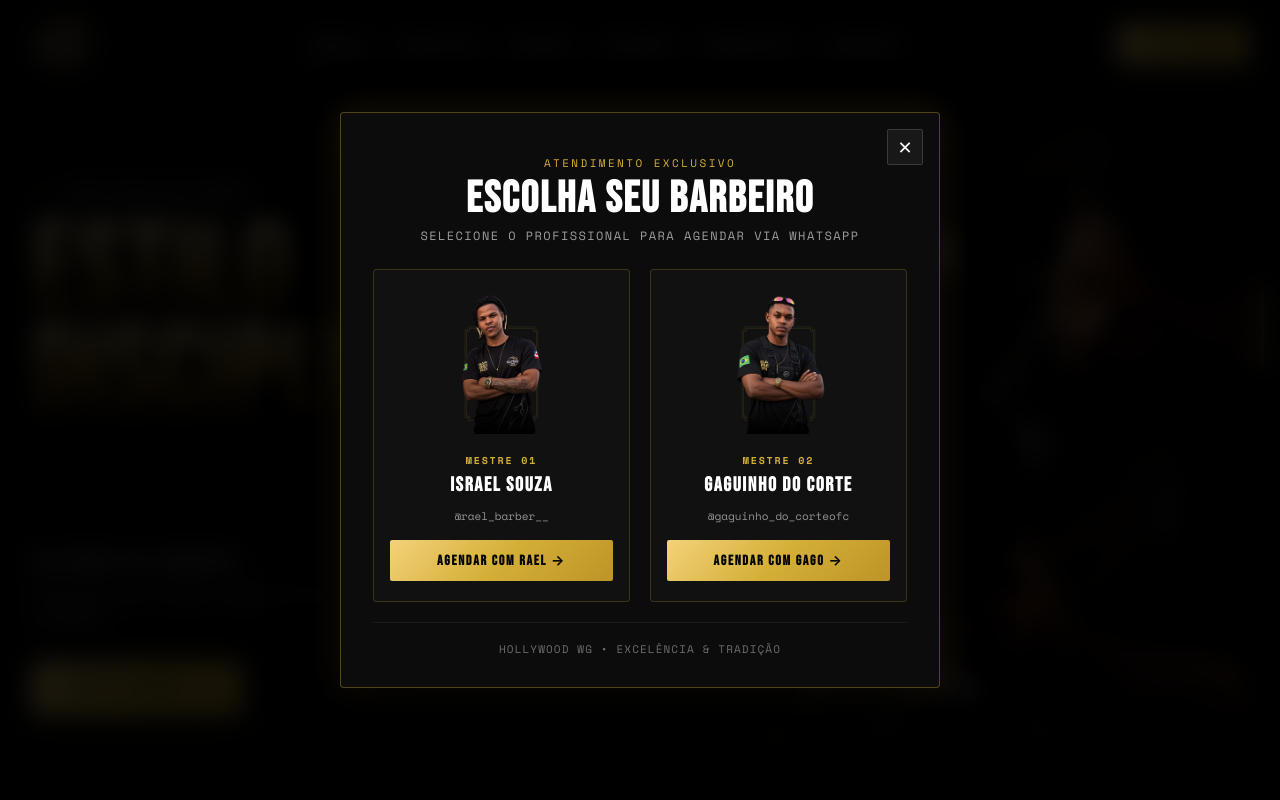
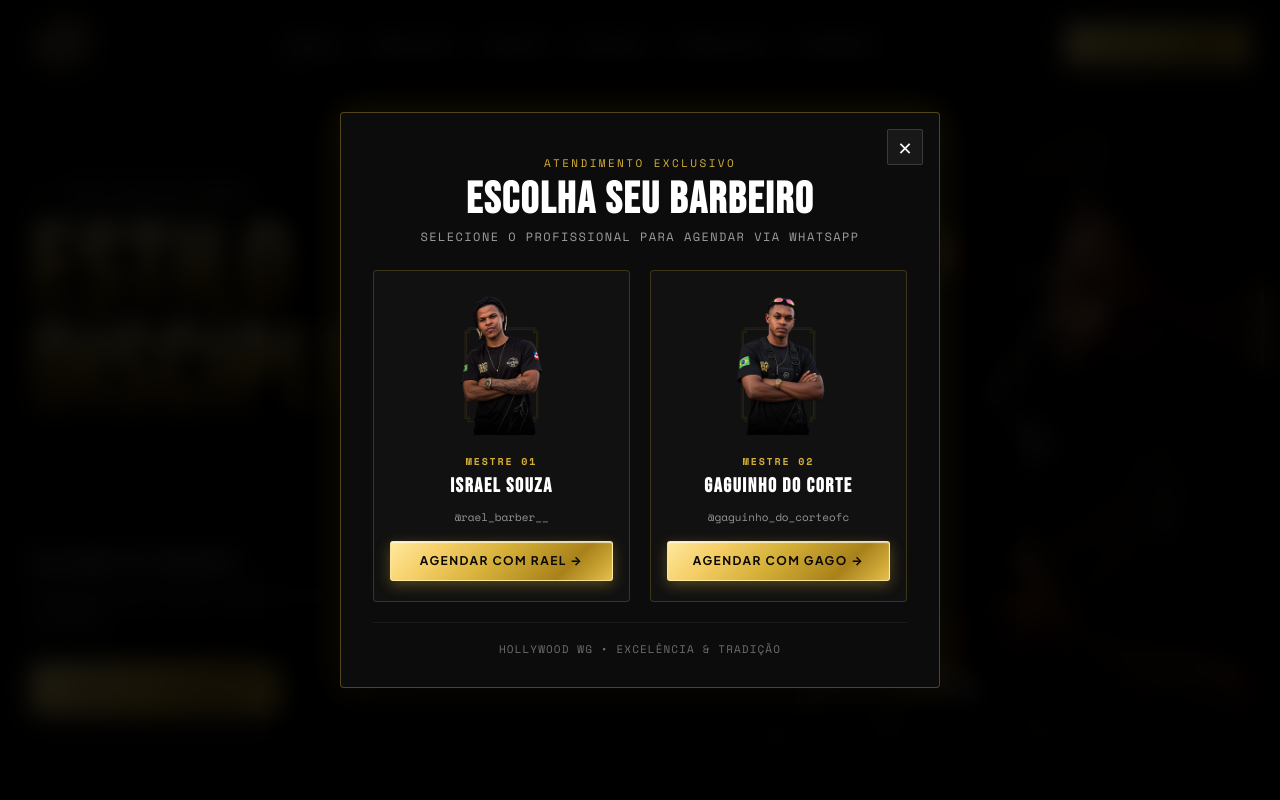
Before and after one commit to rafaelsetubal/hollywoodwg, a plain HTML site: page index.html in a window 1280 px wide. Both pictures are taken after a click on the link "AGENDAR HORÁRIO". Shown: the top 800 px of the page. Drawn offline with nearby package versions, Linux system fonts and the light colour scheme.

Commit message:
Refine CTAs with liquid gold gradient, continuous glint sweep, and Plus Jakarta Sans font

```diff
--- a/css/components.css
+++ b/css/components.css
@@ -79,83 +79,193 @@
 }
 
 /* ==================================================
-   STANDARDIZED LUXURY GOLD BUTTON COMPONENT
-   Default: Golden metallic gradient + black text + gold border
-   Hover (Web): Luminous gold + subtle ambient glow
+   STANDARDIZED ULTRA-LUMINOUS GOLD BUTTON COMPONENT
+   - Literal Liquid Gold Metallic Texture
+   - Travelling Specular Glint & Flare Sweep (Reluzindo)
+   - High-Legibility Modern Luxury Typography (Plus Jakarta Sans 700/800)
    ================================================== */
 .btn-primary,
 .btn-header,
 .btn-directions,
 .btn-instagram,
 .btn-product-buy:not(.btn-product-buy--disabled),
-.footer-booking-callout__btn {
+.footer-booking-callout__btn,
+.mobile-floating-bar__btn {
   display: inline-flex;
   align-items: center;
   justify-content: center;
   gap: var(--space-12);
-  background: linear-gradient(135deg, #F4D27A 0%, #D4AF37 50%, #BD9427 100%) !important;
-  border: 1px solid #F4D27A !important;
-  color: #050505 !important;
-  font-family: var(--font-headline) !important;
-  font-size: 1rem !important;
-  font-weight: 700 !important;
-  letter-spacing: 0.15em !important;
+  background: linear-gradient(135deg, #FFE89E 0%, #F5CE66 22%, #D4AF37 48%, #A8811A 78%, #E5BE4B 100%) !important;
+  border: 1px solid rgba(255, 238, 170, 0.85) !important;
+  color: #0A0905 !important;
+  font-family: var(--font-body) !important;
+  font-size: 0.875rem !important;
+  font-weight: 800 !important;
+  letter-spacing: 0.12em !important;
   text-transform: uppercase !important;
   padding: 13px 26px !important;
-  border-radius: 2px !important;
+  border-radius: 3px !important;
   text-decoration: none !important;
   cursor: pointer !important;
   white-space: nowrap !important;
   position: relative !important;
-  box-shadow: 0 4px 16px rgba(212, 175, 55, 0.32) !important;
+  overflow: hidden !important;
+  box-shadow:
+    inset 0 1px 1px rgba(255, 255, 255, 0.75),
+    inset 0 -1px 2px rgba(0, 0, 0, 0.35),
+    0 4px 18px rgba(212, 175, 55, 0.38),
+    0 1px 3px rgba(0, 0, 0, 0.6) !important;
   transition: all 0.35s cubic-bezier(0.16, 1, 0.3, 1) !important;
+  text-shadow: 0 1px 0 rgba(255, 255, 255, 0.25) !important;
+}
+
+/* Travelling Specular Sheen / Light Streak passing across */
+.btn-primary::before,
+.btn-header::before,
+.btn-directions::before,
+.btn-instagram::before,
+.btn-product-buy:not(.btn-product-buy--disabled):before,
+.footer-booking-callout__btn::before,
+.mobile-floating-bar__btn::before {
+  content: '';
+  position: absolute;
+  top: 0;
+  left: -130%;
+  width: 75%;
+  height: 100%;
+  background: linear-gradient(
+    90deg,
+    transparent 0%,
+    rgba(255, 255, 255, 0.08) 25%,
+    rgba(255, 255, 255, 0.75) 50%,
+    rgba(255, 245, 200, 0.95) 55%,
+    rgba(255, 255, 255, 0.35) 70%,
+    transparent 100%
+  );
+  transform: skewX(-25deg);
+  pointer-events: none;
+  z-index: 3;
+  animation: goldButtonGlint 3.6s cubic-bezier(0.4, 0, 0.2, 1) infinite;
+}
+
+/* Secondary ambient flare pulse at the end of the button */
+.btn-primary::after,
+.btn-header::after,
+.btn-directions::after,
+.btn-instagram::after,
+.footer-booking-callout__btn::after,
+.mobile-floating-bar__btn::after {
+  content: '';
+  position: absolute;
+  top: 0;
+  right: 0;
+  width: 24px;
+  height: 24px;
+  background: radial-gradient(circle, rgba(255, 255, 255, 0.9) 0%, rgba(244, 210, 122, 0.6) 30%, transparent 70%);
+  opacity: 0;
+  pointer-events: none;
+  z-index: 4;
+  animation: goldFlareFlash 3.6s cubic-bezier(0.4, 0, 0.2, 1) infinite;
+}
+
+@keyframes goldButtonGlint {
+  0% {
+    left: -130%;
+    opacity: 0;
+  }
+  15% {
+    opacity: 1;
+  }
+  50% {
+    left: 170%;
+    opacity: 1;
+  }
+  51%, 100% {
+    left: 170%;
+    opacity: 0;
+  }
+}
+
+@keyframes goldFlareFlash {
+  0%, 40% {
+    opacity: 0;
+    transform: scale(0.4);
+  }
+  48% {
+    opacity: 1;
+    transform: scale(1.35);
+    filter: drop-shadow(0 0 8px #FFFFFF);
+  }
+  58% {
+    opacity: 0;
+    transform: scale(0.6);
+  }
+  100% {
+    opacity: 0;
+  }
 }
 
 .btn-primary span,
 .btn-directions span,
 .btn-instagram span,
 .btn-product-buy span,
-.footer-booking-callout__btn span {
+.footer-booking-callout__btn span,
+.mobile-floating-bar__btn span {
   position: relative;
   z-index: 2;
-  color: #050505 !important;
+  color: #0A0905 !important;
+  font-weight: 800 !important;
+  letter-spacing: 0.12em !important;
 }
 
 .btn-primary .btn-arrow,
 .btn-directions__arrow,
-.footer-booking-callout__arrow {
+.footer-booking-callout__arrow,
+.mobile-floating-bar__btn .btn-arrow {
   display: inline-block;
-  font-size: 1.1em;
+  font-size: 1.15em;
+  font-weight: 800;
   line-height: 1;
-  color: #050505 !important;
+  color: #0A0905 !important;
   transition: transform var(--transition-fast);
+  position: relative;
+  z-index: 2;
 }
 
 .btn-directions svg,
 .btn-instagram svg,
 .btn-product-buy svg,
-.footer-booking-callout__btn svg {
-  stroke: #050505 !important;
+.footer-booking-callout__btn svg,
+.mobile-floating-bar__icon {
+  stroke: #0A0905 !important;
   transition: stroke var(--transition-fast), transform var(--transition-fast);
+  position: relative;
+  z-index: 2;
 }
 
-/* Hover State (Web Desktop Glow) */
+/* Hover State: Radiant Gold Aura */
 .btn-primary:hover,
 .btn-header:hover,
 .btn-directions:hover,
 .btn-instagram:hover,
 .btn-product-buy:not(.btn-product-buy--disabled):hover,
-.footer-booking-callout__btn:hover {
-  background: linear-gradient(135deg, #FFF0B8 0%, #F5D061 50%, #D4AF37 100%) !important;
-  border-color: #FFF0B8 !important;
+.footer-booking-callout__btn:hover,
+.mobile-floating-bar__btn:hover {
+  background: linear-gradient(135deg, #FFFFFF 0%, #FFF0B8 20%, #F5CE66 50%, #D4AF37 80%, #FFE082 100%) !important;
+  border-color: #FFFFFF !important;
   color: #000000 !important;
   transform: translateY(-2px) !important;
-  box-shadow: 0 0 24px rgba(212, 175, 55, 0.65), 0 8px 24px rgba(0, 0, 0, 0.4) !important;
+  box-shadow:
+    inset 0 1px 2px rgba(255, 255, 255, 0.9),
+    0 0 28px rgba(244, 210, 122, 0.85),
+    0 0 50px rgba(212, 175, 55, 0.45),
+    0 8px 24px rgba(0, 0, 0, 0.5) !important;
 }
 
 .btn-primary:hover .btn-arrow,
 .btn-directions:hover .btn-directions__arrow,
-.footer-booking-callout__btn:hover .footer-booking-callout__arrow {
+.footer-booking-callout__btn:hover .footer-booking-callout__arrow,
+.mobile-floating-bar__btn:hover .btn-arrow {
   transform: translateX(4px);
 }
 
@@ -163,16 +273,17 @@
 .btn-directions:active,
 .btn-instagram:active,
 .btn-product-buy:active,
-.footer-booking-callout__btn:active {
+.footer-booking-callout__btn:active,
+.mobile-floating-bar__btn:active {
   transform: translateY(0) scale(0.98);
 }
 
 /* Secondary Header CTA */
 .btn-header {
-  padding: 10px 22px !important;
-  font-size: var(--fs-micro) !important;
-  letter-spacing: 0.14em !important;
-  font-weight: 700 !important;
+  padding: 9px 20px !important;
+  font-size: 0.75rem !important;
+  letter-spacing: 0.12em !important;
+  font-weight: 800 !important;
 }
 
 /* --- Eyebrow Component --- */
@@ -794,20 +905,23 @@
   margin-top: 14px;
   width: 100%;
   padding: 10px 14px;
-  background: linear-gradient(135deg, #F4D27A 0%, #D4AF37 50%, #BD9427 100%);
-  color: #050505;
-  font-family: var(--font-headline);
-  font-size: 0.875rem;
-  font-weight: 700;
+  background: linear-gradient(135deg, #FFE89E 0%, #F5CE66 22%, #D4AF37 48%, #A8811A 78%, #E5BE4B 100%);
+  border: 1px solid rgba(255, 238, 170, 0.85);
+  color: #0A0905;
+  font-family: var(--font-body);
+  font-size: 0.75rem;
+  font-weight: 800;
   letter-spacing: 0.12em;
   text-transform: uppercase;
-  border-radius: 2px;
-  transition: all 0.25s ease;
+  border-radius: 3px;
+  box-shadow: inset 0 1px 1px rgba(255, 255, 255, 0.7), 0 4px 14px rgba(212, 175, 55, 0.35);
+  transition: all 0.35s cubic-bezier(0.16, 1, 0.3, 1);
 }
 
 .booking-barber-card:hover .booking-barber-card__cta {
-  background: linear-gradient(135deg, #FFF0B8 0%, #F5D061 50%, #D4AF37 100%);
-  box-shadow: 0 0 16px rgba(212, 175, 55, 0.5);
+  background: linear-gradient(135deg, #FFFFFF 0%, #FFF0B8 20%, #F5CE66 50%, #D4AF37 80%, #FFE082 100%);
+  border-color: #FFFFFF;
+  box-shadow: 0 0 24px rgba(244, 210, 122, 0.85), 0 0 40px rgba(212, 175, 55, 0.45);
 }
 
 .booking-modal__footer {
```
